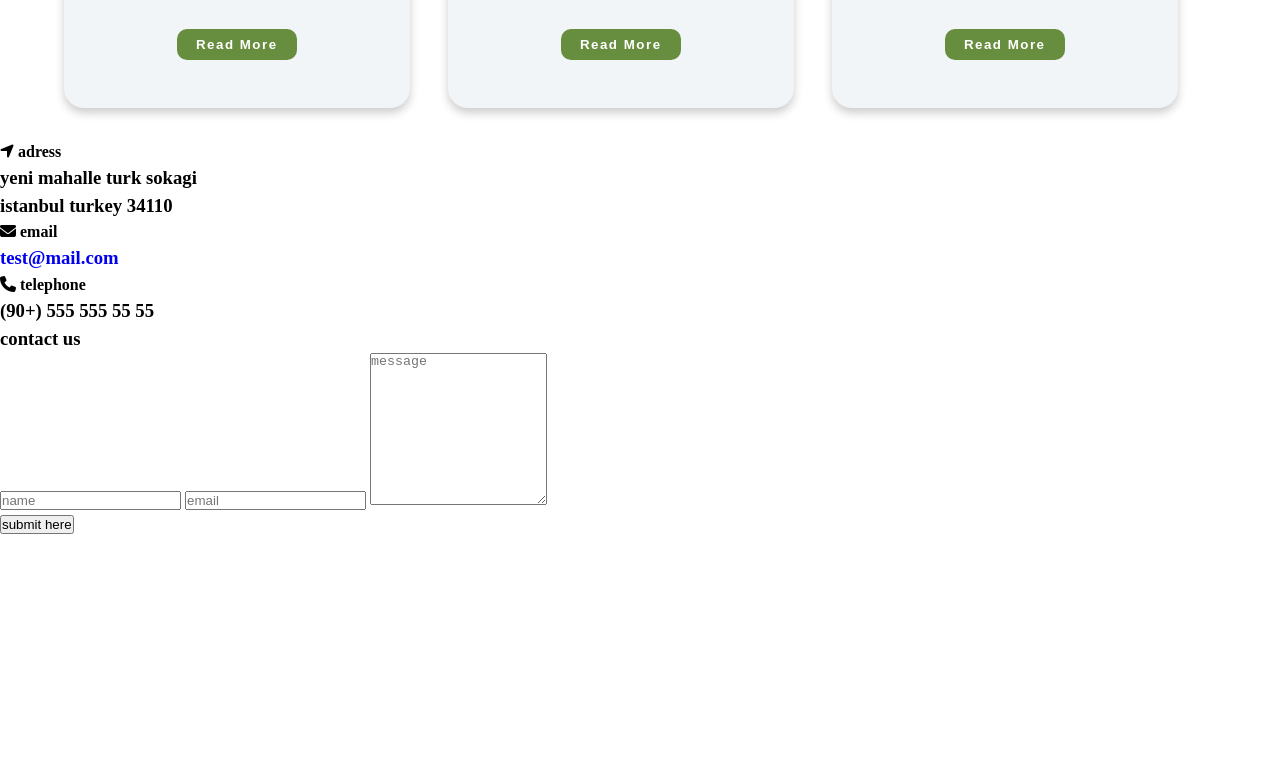
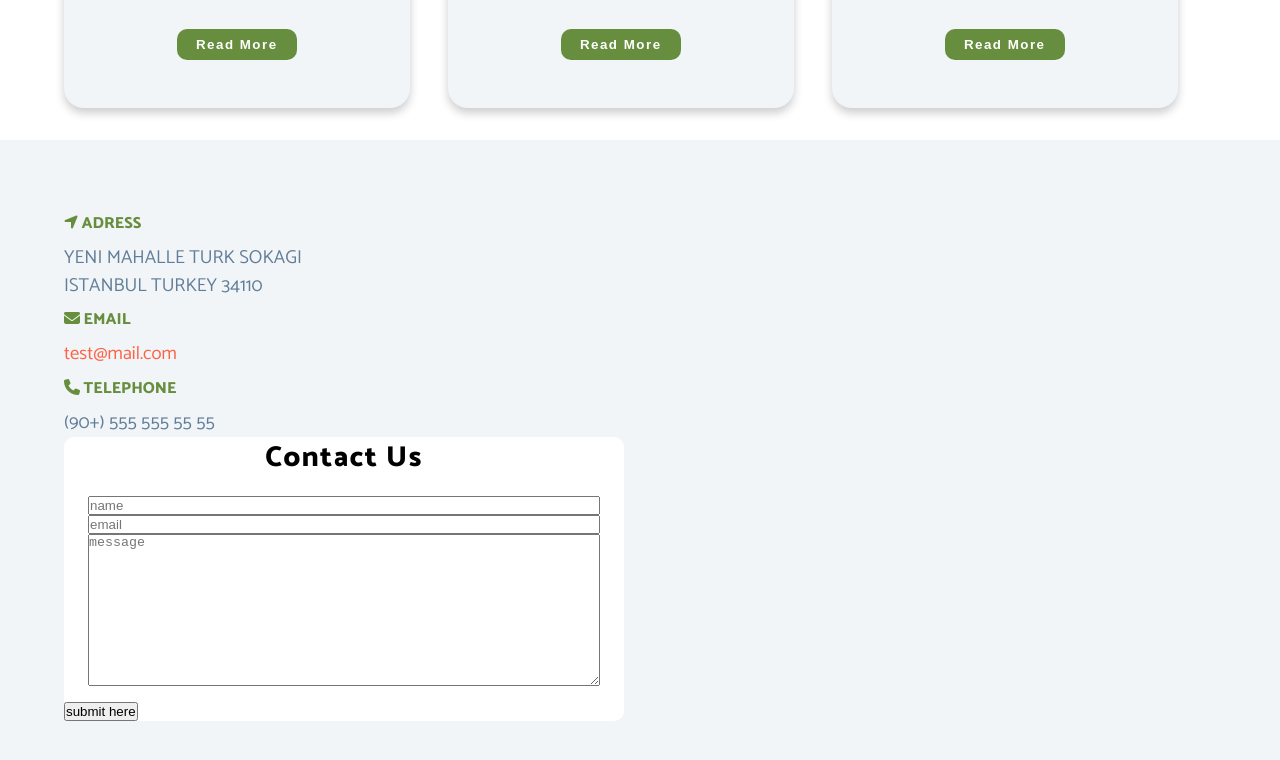
Before and after one commit to kaanyrd/Tea-Station, a plain HTML site: page index.html in a window 1280 px wide. Shown: the part 2589-3349 px from the top of the page. Before the commit the page ends 3125 px from the top, so only its background shows below. Drawn offline with Linux system fonts and the light colour scheme; a web font is replaced by a local one.

Commit message:
Contact Side

```diff
--- a/CSS/style.css
+++ b/CSS/style.css
@@ -378,5 +378,54 @@ img{
     }
 }
 /* END OF SERVICES */
-
 /* CONTACT */
+.contact{
+    padding: 4rem 0;
+    background-color: var(--clr-grey-10);
+}
+.contact-center{
+    max-width: 1170px;
+    width: 90vw;
+    margin: 0 auto;
+}
+.infos{
+    color: var(--clr-primary);
+    text-transform: uppercase;
+    font-family: var(--ff-Cata);
+    padding: .5rem 0;
+}
+.real-info{
+    text-transform: uppercase;
+    font-family: var(--ff-Cata);
+    font-weight: lighter;
+    color: var(--clr-grey-5);
+}
+.contact-mail{
+    color: tomato;
+    text-transform: lowercase;
+}
+.contact-form{
+    background-color: #fff;
+    border-radius: 10px;
+    max-width: 35rem;
+}
+.contact-title{
+    text-align: center;
+    text-transform: capitalize;
+    font-family: var(--ff-Cata);
+    letter-spacing: 1.5px;
+    font-size: 1.8rem;
+}
+.form-group{
+    padding: 1rem 1.5rem;
+}
+.form-control{
+    display: block;
+    width: 100%;
+}
+.contactSubmitBtn{
+    display: block;
+    /* width: 100%; */
+    /* padding: 1rem; */
+}
+/* END OF CONTACT */
```
